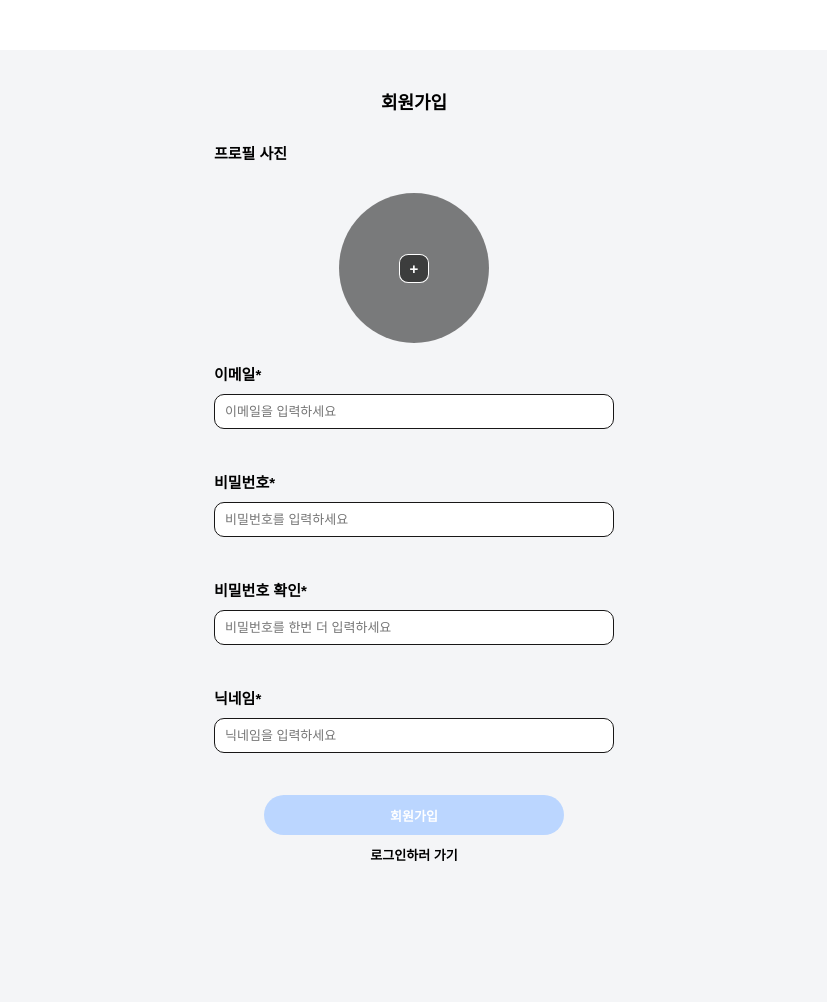
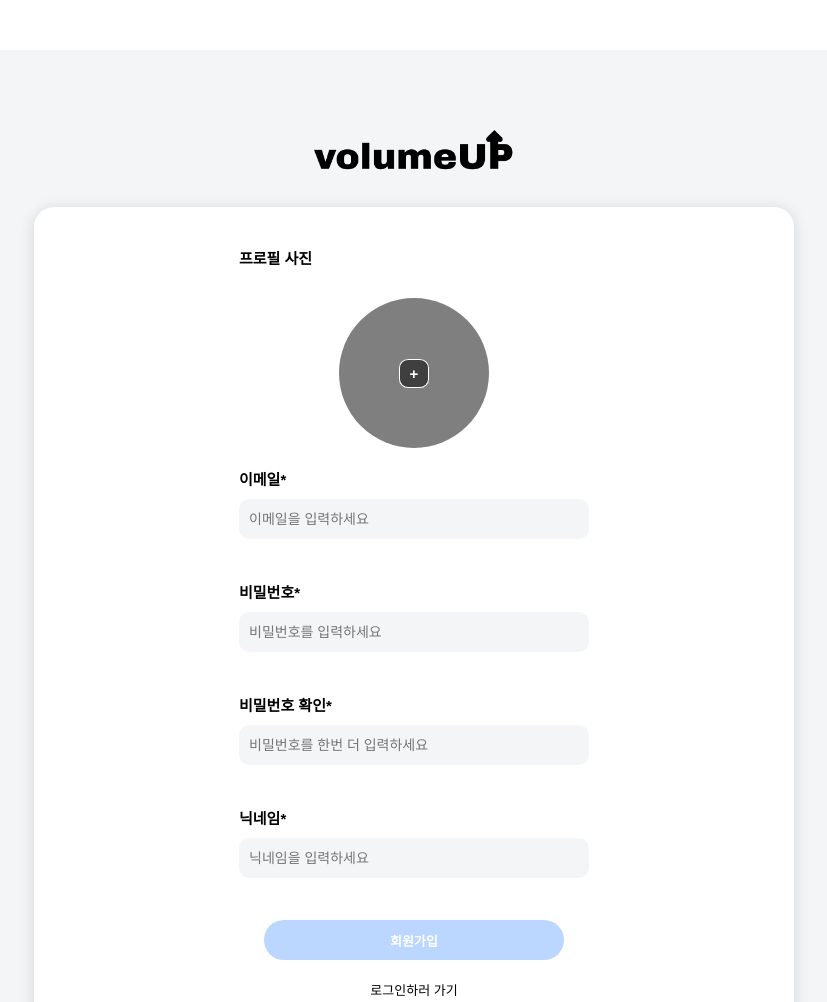
Before and after one commit to 100-hours-a-week/5-erica-express-fe, a website: page public/user/signUp.html in a window 1280 px wide. Shown: the top 1002 px of the page, without its empty margins (226-1053 px from the left). Before the commit the page ends 914 px from the top, so only its background shows below. Drawn offline with Linux system fonts and the light colour scheme; no server answers.

Commit message:
modify: styles

```diff
--- a/index.css
+++ b/index.css
@@ -4,32 +4,27 @@
 	max-width: 192rem;
 }
 
-.navbar {
-	border: 0.1rem solid black;
-	width: 100%;
-	height: 8rem;
-	display: flex;
-	font-size: 2.5rem;
-	text-align: center;
-}
-
 .logIn {
 	margin: 13rem auto;
-	width: 35rem;
+	width: 60rem;
 	display: flex;
 	align-items: center;
+	justify-content: center;
 	flex-direction: column;
 }
 
-.logInTitle {
-	text-align: center;
-	font-size: 2.5rem;
-	font-weight: 700;
-}
-
 .logInContent {
-	margin: 1rem 0;
+	margin: 3rem 0 0;
+	padding: 3rem;
+	height: 40rem;
+	display: flex;
+	justify-content: center;
+	align-items: center;
+	flex-direction: column;
+	border-radius: 2rem;
+	background-color: white;
 	width: 100%;
+	box-shadow: 0 0.2rem 1.4rem 0.2rem rgba(0, 0, 0, 0.102);
 }
 
 .emailContainer,
@@ -41,24 +36,60 @@
 	margin-top: 2rem;
 }
 
+.logInLogo {
+	width: 20rem;
+}
+
+.logInTitle {
+	display: flex;
+	gap: 2rem;
+	flex-direction: column;
+	text-align: center;
+	font-size: 2.5rem;
+	font-weight: 700;
+}
+
 .title {
 	font-size: 1.4rem;
 	font-weight: 700;
 }
 
 input {
+	border: 0;
+	background-color: #f4f5f7;
 	font-size: 1.4rem;
 	font-weight: 400;
 	width: 100%;
 	line-height: 2rem;
 	border-radius: 1rem;
-	border: 0.05rem solidv black;
 	box-sizing: border-box;
 	padding: 1rem;
 	margin-top: 1rem;
 }
 
+input:focus,
+textarea:focus {
+	outline: none;
+}
+
 .logInButton {
+	display: flex;
+	cursor: pointer;
+	align-items: center;
+	justify-content: center;
+	margin: 1.2rem auto;
+	border: 1px solid var(--button-enabled);
+	width: 35rem;
+	height: 4rem;
+	border-radius: 1rem;
+	font-size: 1.4rem;
+	text-decoration: none;
+	background-color: white;
+	font-weight: 700;
+	color: black;
+}
+
+.signUpButton {
 	display: flex;
 	cursor: pointer;
 	align-items: center;
@@ -75,12 +106,8 @@ input {
 	color: white;
 }
 
-.signUpButton {
-	margin: 0 auto;
-	font-size: 1.3rem;
-	text-decoration: none;
-	background-color: none;
-	color: black;
+.signUpButton:hover {
+	background-color: var(--button-enabled);
 }
 
 .helperTextContainer {
--- a/public/user/signUp.html
+++ b/public/user/signUp.html
@@ -22,10 +22,11 @@
 		<!--중복되는 navbar은 나중에 하나의 컴포넌트로 빼서 각각 import 할 예정-->
 		<section class="navbar"></section>
 		<div class="main">
-			<p class="mainTitle">회원가입</p>
+			<div class="mainTitle"><img class="logInLogo" src="/src/images/logo.png" /></div>
 			<form class="signUpContainer">
 				<div class="topContainer">
 					<p class="inputTitle">프로필 사진</p>
+					<div class="outerCotainer">
 						<div class="helperTextContainer">
 							<div class="helperText profileImageText"></div>
 						</div>
@@ -37,40 +38,49 @@
 							</div>
 						</div>
 					</div>
+				</div>
 				<div class="bottomContainer">
 					<div class="emailContainer">
 						<label for="emailInput" class="inputTitle">이메일*</label>
+						<div class="outerCotainer">
 							<input required type="email" id="emailInput" placeholder="이메일을 입력하세요" />
 							<div class="helperTextContainer">
 								<div class="helperText emailText"></div>
 							</div>
 						</div>
+					</div>
 					<div class="passwordContainer">
 						<label for="passwordInput" class="inputTitle">비밀번호*</label>
+						<div class="outerCotainer">
 							<input required type="password" id="passwordInput" placeholder="비밀번호를 입력하세요" />
 							<div class="helperTextContainer">
 								<div class="helperText passwordText"></div>
 							</div>
 						</div>
+					</div>
 					<div class="passwordCheckContainer">
 						<label for="passwordCheckInput" class="inputTitle">비밀번호 확인*</label>
+						<div class="outerCotainer">
 							<input required type="password" id="passwordCheckInput" placeholder="비밀번호를 한번 더 입력하세요" />
 							<div class="helperTextContainer">
 								<div class="helperText passwordCheckText"></div>
 							</div>
 						</div>
+					</div>
 					<div class="nicknameContainer">
 						<label for="nicknameInput" class="inputTitle">닉네임*</label>
+						<div class="outerCotainer">
 							<input type="text" id="nicknameInput" maxlength="10" required placeholder="닉네임을 입력하세요" />
 							<div class="helperTextContainer">
 								<div class="helperText nicknameText"></div>
 							</div>
 						</div>
 					</div>
+				</div>
 				<!--href="index.html"-->
 				<button type="button" class="signUpButton">회원가입</button>
+				<a href="/" class="goLoginButton">로그인하러 가기</a>
 			</form>
-			<a href="/" class="goLoginButton">로그인하러 가기</a>
 		</div>
 		<script type="module" src="/src/js/signUp.js"></script>
 		<script type="module" src="/src/js/navbar.js"></script>
--- a/src/js/logIn.js
+++ b/src/js/logIn.js
@@ -56,6 +56,7 @@ logInButton.addEventListener('click', async () => {
 	switch (responseData.status) {
 		case 200:
 			logInButton.style.backgroundColor = '#70a7f9'
+			logInButton.style.color = '#fffff'
 			helperText.innerHTML = ''
 			setTimeout(() => {
 				location.href = '/board'
--- a/src/js/navbar.js
+++ b/src/js/navbar.js
@@ -4,7 +4,7 @@ const profileImage = document.querySelector('.profileImage')
 	const currentUrl = location.pathname
 
 	const showProfile = currentUrl !== '/' && currentUrl !== '/index.html' && currentUrl !== '/signUp'
-	const showWriteButton = currentUrl !== '/board/write'
+	const showWriteButton = currentUrl !== '/board/write' && showProfile
 
 	const response = await fetch(`${backHost}/api/users/user`, {
 		headers,
@@ -65,7 +65,8 @@ const profileImage = document.querySelector('.profileImage')
 
 	const logo = document.querySelector('.logo')
 	logo?.addEventListener('click', () => {
-		if (currentUrl !== '/' && currentUrl !== 'signUp' && currentUrl !== '/index.html') location.href = '/board'
+		if (showProfile) location.href = '/board'
+		else location.href = '/'
 	})
 
 	const writePost = document.querySelector('.writeBtnNav')
--- a/src/js/signUp.js
+++ b/src/js/signUp.js
@@ -123,7 +123,7 @@ const checkNicknameValidation = async nickname => {
 	}
 
 	//닉네임이 중복일시
-	const isNicknameDuplicate = await fetch(`${backHost}/api/users/nickname/${nickname}`, {
+	const isNicknameDuplicate = await fetch(`${backHost}/api/users/signup/nickname/${nickname}`, {
 		headers,
 		credentials: 'include',
 		method: 'POST'
--- a/src/styles/password.css
+++ b/src/styles/password.css
@@ -1,15 +1,31 @@
 .main {
-	margin: 7rem auto 5rem;
-	max-width: 40rem;
-	width: 100%;
+	margin: 13rem auto 0;
+	width: 60rem;
+	display: flex;
+	align-items: center;
+	justify-content: center;
+	flex-direction: column;
+}
+
+.updateContainer {
+	margin: 3rem 0 0;
+	padding: 3rem;
 	height: fit-content;
 	display: flex;
+	justify-content: center;
 	align-items: center;
 	flex-direction: column;
+	border-radius: 2rem;
+	background-color: white;
+	width: 100%;
+	box-shadow: 0 0.2rem 1.4rem 0.2rem rgba(0, 0, 0, 0.102);
 }
 
 .wrapper {
 	width: 100%;
+	display: flex;
+	flex-direction: column;
+	max-width: 35rem;
 }
 
 .pageTitle {
@@ -21,26 +37,43 @@
 .inputTitle {
 	font-size: 1.5rem;
 	font-weight: 700;
+	width: 10rem;
 }
 
 .password,
 .passwordCheck {
 	width: 100%;
+	align-items: first baseline;
+	display: flex;
+	gap: 2rem;
+}
+
+.passwordCheck {
+	margin-top: 2rem;
 }
 
 #passwordInput,
 #passwordCheckInput {
-	width: 100%;
+	border: 0;
+	background-color: #f4f5f7;
+	font-size: 1.4rem;
+	font-weight: 400;
+	width: 23rem;
+	line-height: 2rem;
+	border-radius: 1rem;
+	box-sizing: border-box;
 	padding: 1rem;
-	box-sizing: border-box;
-	border-radius: 1rem;
-	border: 0.1rem solid black;
+}
+
+#passwordInput:focus,
+#passwordCheckInput:focus {
+	outline: none;
 }
 
 .updateButton {
 	cursor: pointer;
 	margin: 2rem auto 0;
-	background-color: lightgray;
+	background-color: var(--button-disabled);
 	border-radius: 1rem;
 	border: 0;
 	width: 100%;
--- a/src/styles/signUp.css
+++ b/src/styles/signUp.css
@@ -1,6 +1,6 @@
 .main {
-	margin: 7rem auto 5rem;
-	max-width: 40rem;
+	margin: 13rem auto 5rem;
+	max-width: 70rem;
 	width: 100%;
 	height: fit-content;
 	display: flex;
@@ -8,9 +8,10 @@
 	flex-direction: column;
 }
 
-.imageContainer,
+.topContainer,
 .bottomContainer {
 	width: 100%;
+	max-width: 35rem;
 }
 
 .bottomContainer {
@@ -21,9 +22,17 @@
 	flex-direction: column;
 }
 
+.logInLogo {
+	width: 20rem;
+}
+
 .mainTitle {
-	font-weight: 600;
-	font-size: 1.8rem;
+	display: flex;
+	gap: 2rem;
+	flex-direction: column;
+	text-align: center;
+	font-size: 2.5rem;
+	font-weight: 700;
 }
 
 .profileUpdateImage {
@@ -36,7 +45,21 @@
 }
 
 input {
+	border: 0;
+	background-color: #f4f5f7;
+	font-size: 1.4rem;
+	font-weight: 400;
+	width: 100%;
+	line-height: 2rem;
+	border-radius: 1rem;
+	box-sizing: border-box;
+	padding: 1rem;
 	margin-top: 1rem;
+}
+
+input:focus,
+textarea:focus {
+	outline: none;
 }
 
 #imageInput {
@@ -49,24 +72,11 @@ input {
 	font-size: 1.5rem;
 }
 
-#emailInput,
-#passwordInput,
-#passwordCheckInput,
-#nicknameInput {
-	width: 100%;
-	box-sizing: border-box;
-	padding: 1rem;
-	height: 3.5rem;
-	font-size: 1.3rem;
-	font-weight: 400;
-	border-radius: 1rem;
-	border: 0.05rem solid #181717;
-}
-
 .imageShow {
 	display: none;
 	width: 100%;
 	height: 100%;
+	object-fit: cover;
 	border-radius: 50%;
 	margin: 0 auto;
 	background-color: rgba(0, 0, 0, 0.5);
@@ -104,7 +114,17 @@ input {
 }
 
 .signUpContainer {
+	margin: 3rem 0 0;
+	padding: 3rem;
+	height: fit-content;
+	display: flex;
+	justify-content: center;
+	align-items: center;
+	flex-direction: column;
+	border-radius: 2rem;
+	background-color: white;
 	width: 100%;
+	box-shadow: 0 0.2rem 1.4rem 0.2rem rgba(0, 0, 0, 0.102);
 }
 
 .signUpButton {
@@ -126,9 +146,9 @@ input {
 }
 
 .goLoginButton {
-	margin-top: 1rem;
+	margin-top: 2rem;
 	font-size: 1.3rem;
-	font-weight: 600;
+	font-weight: 400;
 	color: black;
 	text-decoration: none;
 }
--- a/src/styles/updateProfile.css
+++ b/src/styles/updateProfile.css
@@ -1,11 +1,24 @@
 .main {
-	margin: 7rem auto 5rem;
-	max-width: 40rem;
-	width: 100%;
+	margin: 13rem auto 0;
+	width: 60rem;
+	display: flex;
+	align-items: center;
+	justify-content: center;
+	flex-direction: column;
+}
+
+.updateContainer {
+	margin: 3rem 0 0;
+	padding: 3rem;
 	height: fit-content;
 	display: flex;
+	justify-content: center;
 	align-items: center;
 	flex-direction: column;
+	border-radius: 2rem;
+	background-color: white;
+	width: 100%;
+	box-shadow: 0 0.2rem 1.4rem 0.2rem rgba(0, 0, 0, 0.102);
 }
 
 .wrapper {
@@ -13,6 +26,7 @@
 	display: flex;
 	flex-direction: column;
 	gap: 2rem;
+	max-width: 35rem;
 }
 
 .pageTitle {
@@ -33,6 +47,13 @@
 	width: 100%;
 }
 
+.profileEmail,
+.profileNickname {
+	margin-top: 2rem;
+	display: flex;
+	gap: 2rem;
+}
+
 .imageContainer {
 	position: relative;
 	width: 15rem;
@@ -47,16 +68,16 @@
 .inputTitle {
 	font-size: 1.5rem;
 	font-weight: 700;
-	width: 100%;
+	width: 6rem;
 }
 
 #emailInput {
-	margin-top: 0.1rem;
 	font-size: 1.5rem;
 	font-weight: 700;
 }
 
 .imageShow {
+	object-fit: cover;
 	width: 100%;
 	height: 100%;
 	border-radius: 50%;
@@ -79,7 +100,7 @@
 }
 
 .imageUpdateButton {
-	border-radius: 30%;
+	border-radius: 50%;
 	border: 1px solid white;
 	background-color: rgba(0, 0, 0, 0.5);
 	color: white;
@@ -88,19 +109,25 @@
 	font-weight: 700;
 }
 
-.emailInput {
-	margin-top: 1rem;
+.imageInputTitle {
+	width: 15rem;
+}
+
+#emailInput,
+#nicknameInput {
+	border: 0;
+	background-color: #f4f5f7;
 	font-size: 1.4rem;
 	font-weight: 400;
+	width: 25rem;
+	line-height: 2rem;
+	border-radius: 1rem;
+	box-sizing: border-box;
+	padding: 1rem;
 }
 
-#nicknameInput {
-	margin-top: 1rem;
-	border: 0;
-	width: 100%;
-	padding: 1rem;
-	border-radius: 2rem;
-	box-sizing: border-box;
+#nicknameInput:focus {
+	outline: none;
 }
 
 .profilebutton {
@@ -114,7 +141,7 @@
 
 .updateButton {
 	cursor: pointer;
-	background-color: var(--button-disabled);
+	background-color: var(--button-enabled);
 	border-radius: 1rem;
 	border: 0;
 	width: 100%;
@@ -139,13 +166,3 @@
 	align-items: center;
 	justify-content: center;
 }
-
-.updateMessage {
-	display: none;
-	margin-top: 2rem;
-	padding: 1rem 1.5rem;
-	background-color: var(--button-disabled);
-	color: white;
-	font-size: 1.6rem;
-	border-radius: 2rem;
-}
```
Also changed, not shown: index.html (+2 -2 lines), public/user/password.html (+16 -4 lines), public/user/updateProfile.html (+7 -4 lines), src/js/updateProfile.js (+1 -7 lines). Lines whose indentation alone changed are shown as unchanged.
